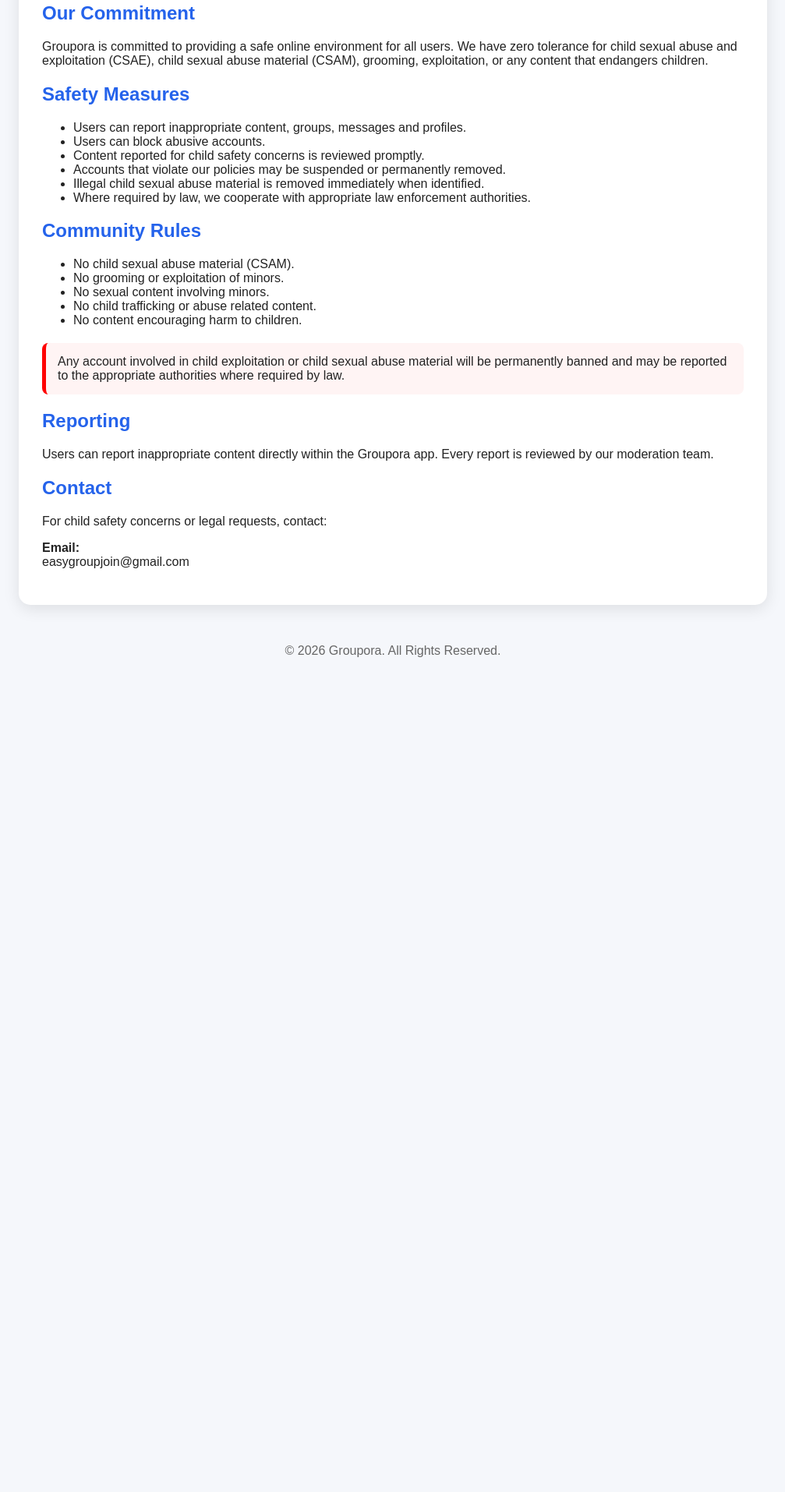
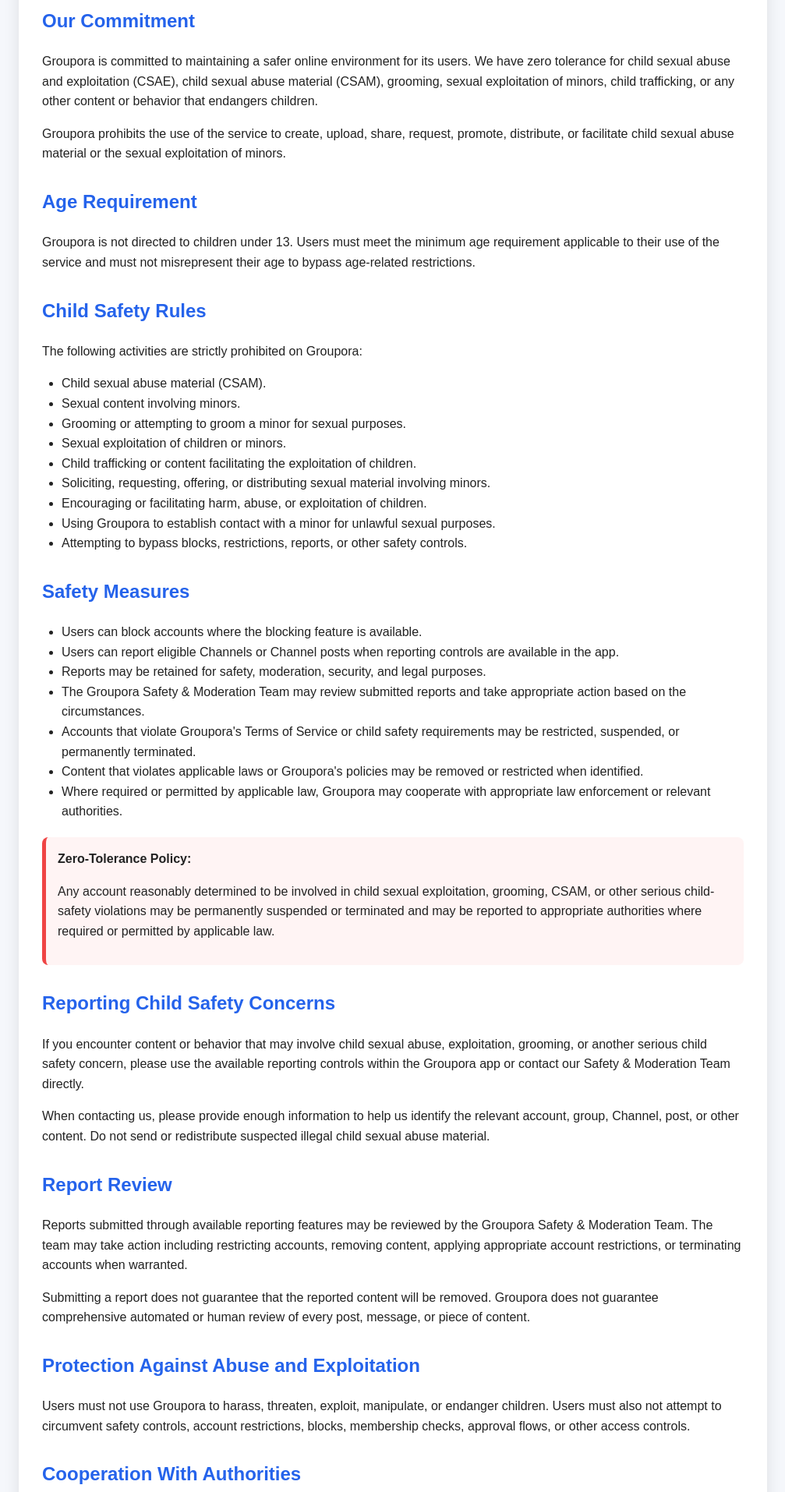
Before and after one commit to sjmirali354-hash/groupora-delete-account, a plain HTML site: page groupora-child-safety.html in a window 1280 px wide. Shown: the part 291-2205 px from the top of the page at 78% size, without its empty margins (136-1143 px from the left). Before the commit the page ends 1155 px from the top, so only its background shows below. Drawn offline with Linux system fonts and the light colour scheme.

Commit message:
Revise child safety standards and reporting guidelines
Updated content for clarity and added new safety measures.

```diff
--- a/groupora-child-safety.html
+++ b/groupora-child-safety.html
@@ -11,6 +11,7 @@
 background:#f5f7fb;
 margin:0;
 color:#222;
+line-height:1.6;
 }
 
 header{
@@ -18,6 +19,10 @@
 color:white;
 padding:50px 20px;
 text-align:center;
+}
+
+header h1{
+margin:0 0 10px;
 }
 
 .container{
@@ -31,14 +36,27 @@
 
 h2{
 color:#2563eb;
+margin-top:30px;
 }
 
 .notice{
 background:#fff4f4;
-border-left:5px solid red;
+border-left:5px solid #ef4444;
 padding:15px;
 border-radius:8px;
 margin:20px 0;
+}
+
+.info{
+background:#f0f7ff;
+border-left:5px solid #2563eb;
+padding:15px;
+border-radius:8px;
+margin:20px 0;
+}
+
+ul{
+padding-left:25px;
 }
 
 footer{
@@ -52,53 +70,187 @@
 <body>
 
 <header>
+
 <h1>Groupora Child Safety Standards</h1>
-<p>Our commitment to protecting children and preventing child sexual abuse and exploitation (CSAE).</p>
+
+<p>
+Our commitment to protecting children and preventing child sexual abuse
+and exploitation (CSAE).
+</p>
+
 </header>
 
+
 <div class="container">
+
 
 <h2>Our Commitment</h2>
 
 <p>
-Groupora is committed to providing a safe online environment for all users. We have zero tolerance for child sexual abuse and exploitation (CSAE), child sexual abuse material (CSAM), grooming, exploitation, or any content that endangers children.
+Groupora is committed to maintaining a safer online environment for its
+users. We have zero tolerance for child sexual abuse and exploitation
+(CSAE), child sexual abuse material (CSAM), grooming, sexual exploitation
+of minors, child trafficking, or any other content or behavior that
+endangers children.
 </p>
+
+<p>
+Groupora prohibits the use of the service to create, upload, share,
+request, promote, distribute, or facilitate child sexual abuse material
+or the sexual exploitation of minors.
+</p>
+
+
+<h2>Age Requirement</h2>
+
+<p>
+Groupora is not directed to children under 13. Users must meet the
+minimum age requirement applicable to their use of the service and must
+not misrepresent their age to bypass age-related restrictions.
+</p>
+
+
+<h2>Child Safety Rules</h2>
+
+<p>
+The following activities are strictly prohibited on Groupora:
+</p>
+
+<ul>
+
+<li>Child sexual abuse material (CSAM).</li>
+
+<li>Sexual content involving minors.</li>
+
+<li>Grooming or attempting to groom a minor for sexual purposes.</li>
+
+<li>Sexual exploitation of children or minors.</li>
+
+<li>Child trafficking or content facilitating the exploitation of children.</li>
+
+<li>Soliciting, requesting, offering, or distributing sexual material involving minors.</li>
+
+<li>Encouraging or facilitating harm, abuse, or exploitation of children.</li>
+
+<li>Using Groupora to establish contact with a minor for unlawful sexual purposes.</li>
+
+<li>Attempting to bypass blocks, restrictions, reports, or other safety controls.</li>
+
+</ul>
+
 
 <h2>Safety Measures</h2>
 
 <ul>
-<li>Users can report inappropriate content, groups, messages and profiles.</li>
-<li>Users can block abusive accounts.</li>
-<li>Content reported for child safety concerns is reviewed promptly.</li>
-<li>Accounts that violate our policies may be suspended or permanently removed.</li>
-<li>Illegal child sexual abuse material is removed immediately when identified.</li>
-<li>Where required by law, we cooperate with appropriate law enforcement authorities.</li>
+
+<li>
+Users can block accounts where the blocking feature is available.
+</li>
+
+<li>
+Users can report eligible Channels or Channel posts when reporting
+controls are available in the app.
+</li>
+
+<li>
+Reports may be retained for safety, moderation, security, and legal
+purposes.
+</li>
+
+<li>
+The Groupora Safety &amp; Moderation Team may review submitted reports
+and take appropriate action based on the circumstances.
+</li>
+
+<li>
+Accounts that violate Groupora's Terms of Service or child safety
+requirements may be restricted, suspended, or permanently terminated.
+</li>
+
+<li>
+Content that violates applicable laws or Groupora's policies may be
+removed or restricted when identified.
+</li>
+
+<li>
+Where required or permitted by applicable law, Groupora may cooperate
+with appropriate law enforcement or relevant authorities.
+</li>
+
 </ul>
 
-<h2>Community Rules</h2>
-
-<ul>
-<li>No child sexual abuse material (CSAM).</li>
-<li>No grooming or exploitation of minors.</li>
-<li>No sexual content involving minors.</li>
-<li>No child trafficking or abuse related content.</li>
-<li>No content encouraging harm to children.</li>
-</ul>
 
 <div class="notice">
-Any account involved in child exploitation or child sexual abuse material will be permanently banned and may be reported to the appropriate authorities where required by law.
+
+<b>Zero-Tolerance Policy:</b>
+
+<p>
+Any account reasonably determined to be involved in child sexual
+exploitation, grooming, CSAM, or other serious child-safety violations
+may be permanently suspended or terminated and may be reported to
+appropriate authorities where required or permitted by applicable law.
+</p>
+
 </div>
 
-<h2>Reporting</h2>
+
+<h2>Reporting Child Safety Concerns</h2>
 
 <p>
-Users can report inappropriate content directly within the Groupora app. Every report is reviewed by our moderation team.
+If you encounter content or behavior that may involve child sexual abuse,
+exploitation, grooming, or another serious child safety concern, please
+use the available reporting controls within the Groupora app or contact
+our Safety &amp; Moderation Team directly.
 </p>
+
+<p>
+When contacting us, please provide enough information to help us identify
+the relevant account, group, Channel, post, or other content. Do not
+send or redistribute suspected illegal child sexual abuse material.
+</p>
+
+
+<h2>Report Review</h2>
+
+<p>
+Reports submitted through available reporting features may be reviewed
+by the Groupora Safety &amp; Moderation Team. The team may take action
+including restricting accounts, removing content, applying appropriate
+account restrictions, or terminating accounts when warranted.
+</p>
+
+<p>
+Submitting a report does not guarantee that the reported content will be
+removed. Groupora does not guarantee comprehensive automated or human
+review of every post, message, or piece of content.
+</p>
+
+
+<h2>Protection Against Abuse and Exploitation</h2>
+
+<p>
+Users must not use Groupora to harass, threaten, exploit, manipulate, or
+endanger children. Users must also not attempt to circumvent safety
+controls, account restrictions, blocks, membership checks, approval
+flows, or other access controls.
+</p>
+
+
+<h2>Cooperation With Authorities</h2>
+
+<p>
+Where required or permitted by applicable law, Groupora may cooperate
+with law enforcement authorities or other appropriate organizations in
+connection with suspected child sexual abuse, exploitation, or other
+serious safety matters.
+</p>
+
 
 <h2>Contact</h2>
 
 <p>
-For child safety concerns or legal requests, contact:
+For child safety concerns, reports, or legal requests, please contact
+the Groupora Safety &amp; Moderation Team:
 </p>
 
 <p>
@@ -106,7 +258,21 @@
 easygroupjoin@gmail.com
 </p>
 
+
+<div class="info">
+
+<b>Safety First:</b>
+
+<p>
+If you believe a child is in immediate danger, contact the appropriate
+local emergency services or law enforcement authority in your area.
+</p>
+
 </div>
+
+
+</div>
+
 
 <footer>
 
```
